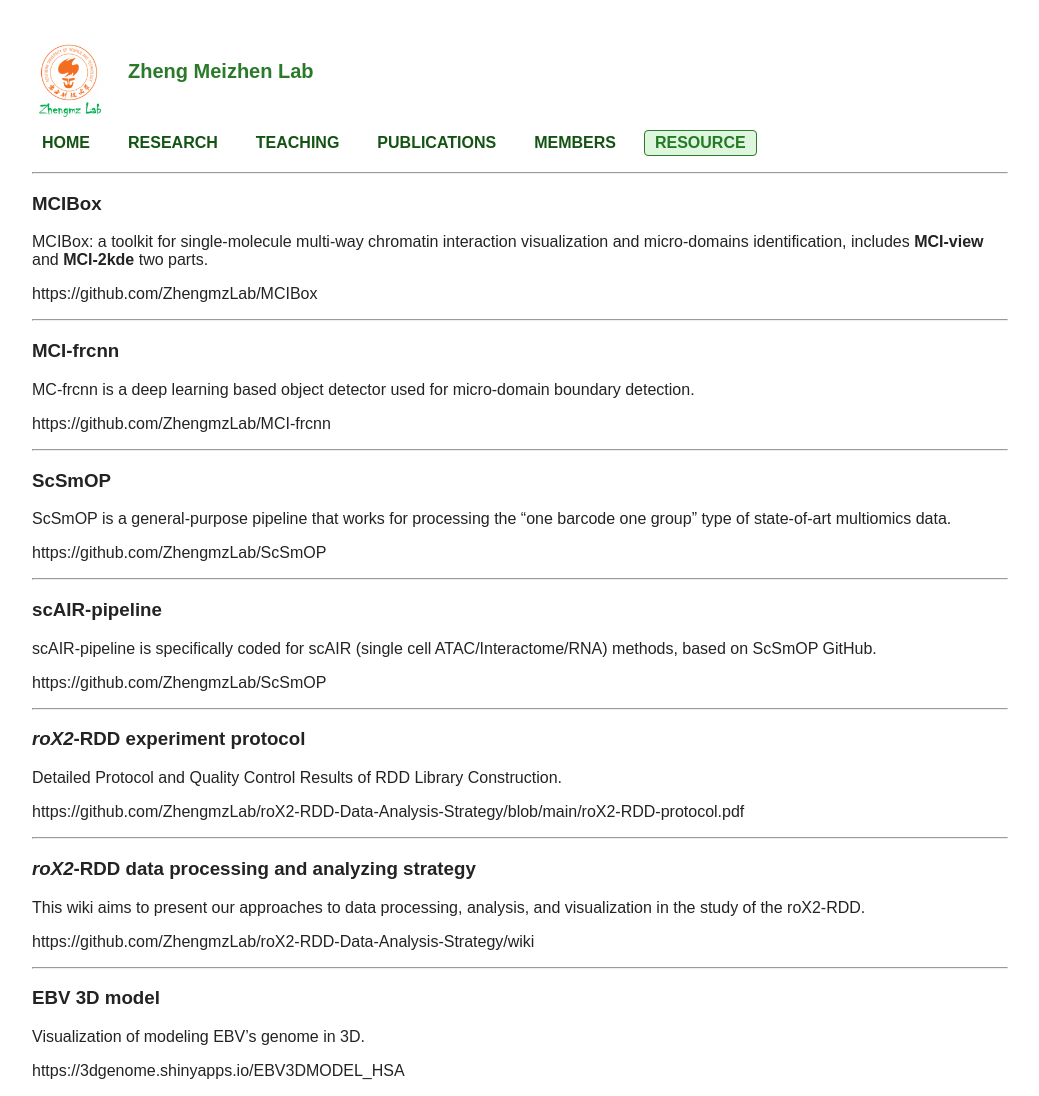
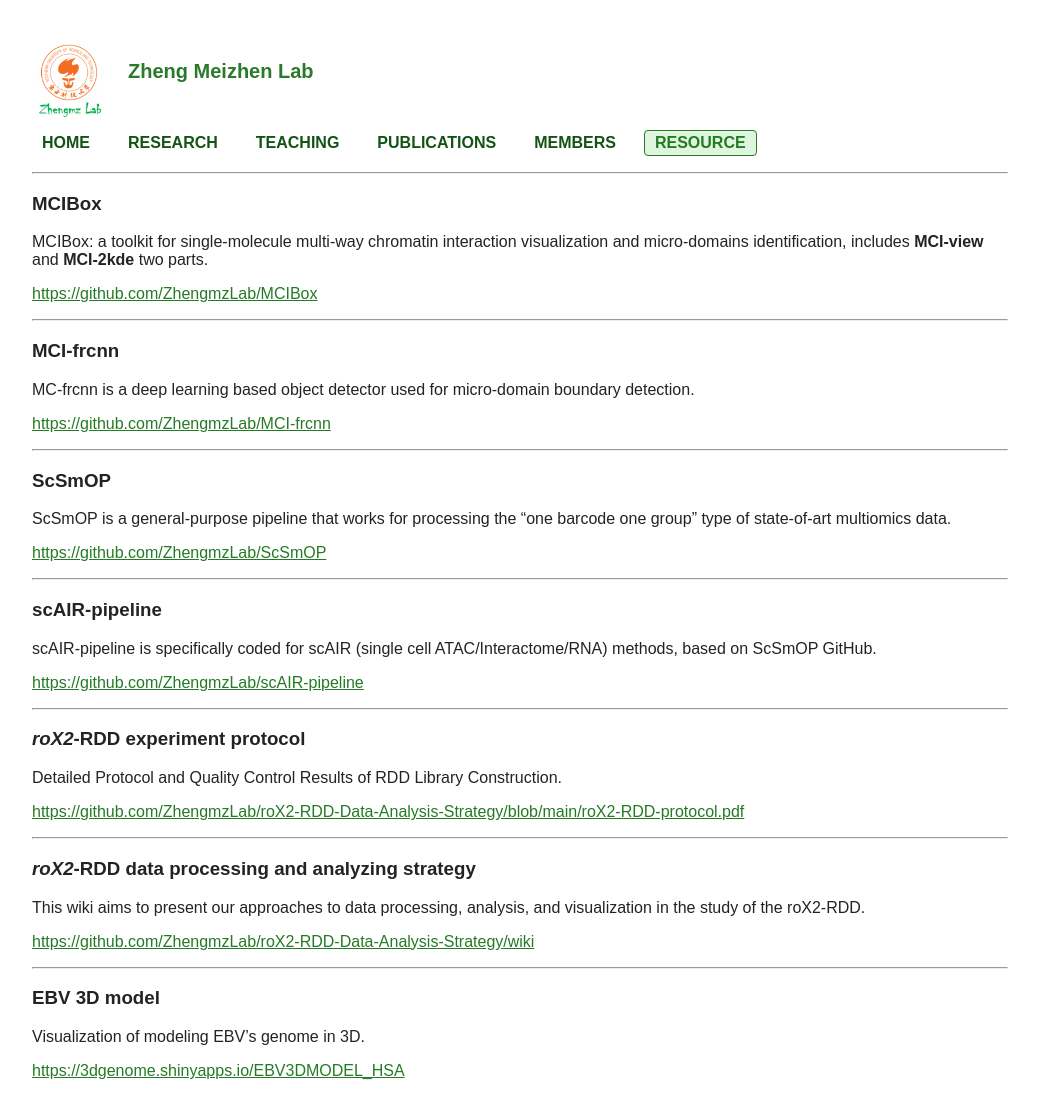
Before and after one commit to ZhengmzLab/zhengmzlab.github.io, a Jekyll site: the page built from resource.md, in a window 1280 px wide. Shown: the whole page, without its empty margins (120-1159 px from the left). Built offline with Jekyll 4.4.1, drawn with Linux system fonts in a browser that asks for light colours; part of the change alters nothing that is shown.

Commit message:
Update resource.md

```diff
--- a/resource.md
+++ b/resource.md
@@ -6,46 +6,46 @@ title: RESOURCE
 ### MCIBox
 MCIBox: a toolkit for single-molecule multi-way chromatin interaction visualization and micro-domains identification, includes **MCI-view** and **MCI-2kde** two parts.
 
-https://github.com/ZhengmzLab/MCIBox
+[https://github.com/ZhengmzLab/MCIBox](https://github.com/ZhengmzLab/MCIBox)
 
 ---
 
 ### MCI-frcnn
 MC-frcnn is a deep learning based object detector used for micro-domain boundary detection.
 
-https://github.com/ZhengmzLab/MCI-frcnn
+[https://github.com/ZhengmzLab/MCI-frcnn](https://github.com/ZhengmzLab/MCI-frcnn)
 
 ---
 
 ### ScSmOP
 ScSmOP is a general-purpose pipeline that works for processing the “one barcode one group” type of state-of-art multiomics data.
 
-https://github.com/ZhengmzLab/ScSmOP
+[https://github.com/ZhengmzLab/ScSmOP](https://github.com/ZhengmzLab/ScSmOP)
 
 ---
 
 ### scAIR-pipeline
 scAIR-pipeline is specifically coded for scAIR (single cell ATAC/Interactome/RNA) methods, based on ScSmOP GitHub.
 
-https://github.com/ZhengmzLab/ScSmOP
+[https://github.com/ZhengmzLab/scAIR-pipeline](https://github.com/ZhengmzLab/scAIR-pipeline)
 
 ---
 
 ### *roX2*-RDD experiment protocol
 Detailed Protocol and Quality Control Results of RDD Library Construction.
 
-https://github.com/ZhengmzLab/roX2-RDD-Data-Analysis-Strategy/blob/main/roX2-RDD-protocol.pdf
+[https://github.com/ZhengmzLab/roX2-RDD-Data-Analysis-Strategy/blob/main/roX2-RDD-protocol.pdf](https://github.com/ZhengmzLab/roX2-RDD-Data-Analysis-Strategy/blob/main/roX2-RDD-protocol.pdf)
 
 ---
 
 ### *roX2*-RDD data processing and analyzing strategy
 This wiki aims to present our approaches to data processing, analysis, and visualization in the study of the roX2-RDD.
 
-https://github.com/ZhengmzLab/roX2-RDD-Data-Analysis-Strategy/wiki
+[https://github.com/ZhengmzLab/roX2-RDD-Data-Analysis-Strategy/wiki](https://github.com/ZhengmzLab/roX2-RDD-Data-Analysis-Strategy/wiki)
 
 ---
 
 ### EBV 3D model
 Visualization of modeling EBV's genome in 3D.
 
-https://3dgenome.shinyapps.io/EBV3DMODEL_HSA
+[https://3dgenome.shinyapps.io/EBV3DMODEL_HSA](https://3dgenome.shinyapps.io/EBV3DMODEL_HSA)
```
